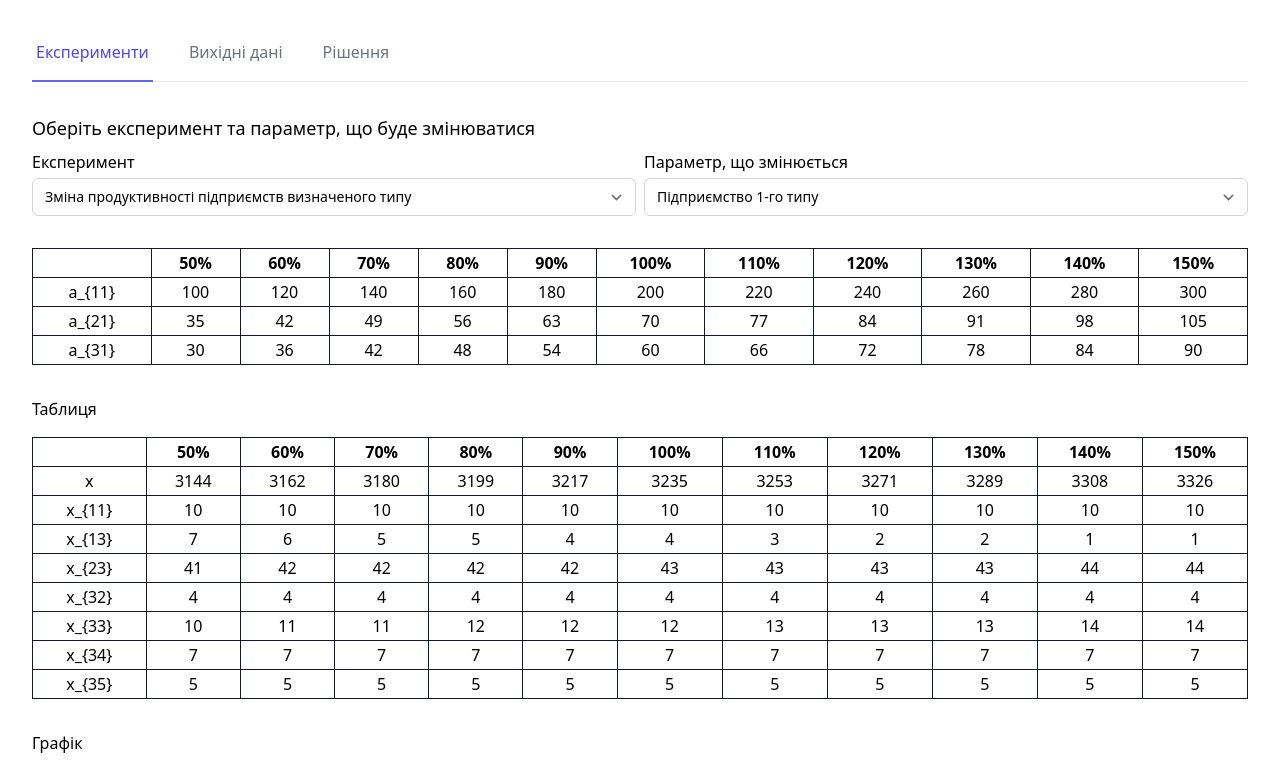
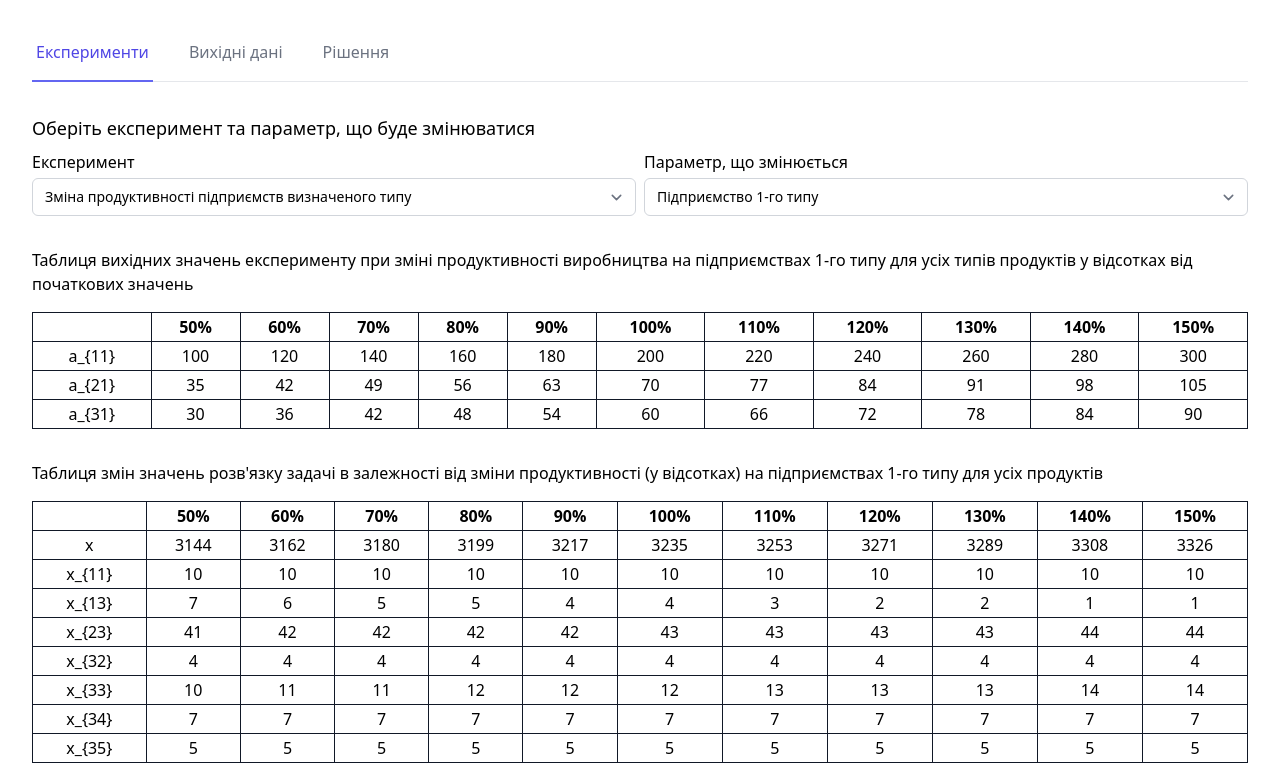
Before and after one commit to vb-oiko/course-paper-4, a React (Create React App) app: page / in a window 1280 px wide. Shown: the top 769 px of the page. Built offline with nearby package versions, Linux system fonts and the light colour scheme.

Commit message:
add headers

```diff
--- a/src/components/tabs/ExperimentTab.tsx
+++ b/src/components/tabs/ExperimentTab.tsx
@@ -1,6 +1,11 @@
 import React from "react";
 import { useSelector } from "react-redux";
-import { selectExperimentData, selectExperimentSourceData, selectResultHeader } from "../../rdx/selectors";
+import {
+  selectExperimentData,
+  selectExperimentSourceData,
+  selectResultHeader,
+  selectSourceHeader,
+} from "../../rdx/selectors";
 import { ExperimentChart } from "../experiment/ExperimentChart";
 import { ExperimentSelect } from "../experiment/ExperimentSelect";
 import { ExperimentTable } from "../experiment/ExperimentTable";
@@ -9,12 +14,18 @@ export const ExperimentTab: React.FC = () => {
   const experimentData = useSelector(selectExperimentData);
   const sourceData = useSelector(selectExperimentSourceData);
   const resultHeader = useSelector(selectResultHeader);
+  const sourceHeader = useSelector(selectSourceHeader);
 
   return (
     <div className="mb-4">
       <h2 className="mt-8 mb-2 text-lg font-medium">Оберіть експеримент та параметр, що буде змінюватися</h2>
       <ExperimentSelect />
-      {sourceData && <ExperimentTable experimentData={sourceData} className="mt-8 w-full" />}
+      {sourceData && (
+        <>
+          <h2 className="mt-8 mb-4"> {sourceHeader}</h2>
+          <ExperimentTable experimentData={sourceData} className="w-full" />
+        </>
+      )}
       {experimentData && (
         <>
           <h2 className="mt-8 mb-4">Таблиця {resultHeader}</h2>
--- a/src/rdx/selectors.ts
+++ b/src/rdx/selectors.ts
@@ -117,9 +117,44 @@ export const selectExperimentSourceData = createSelector(
 
 export const selectResultHeader = createSelector([selectExperiment, selectParamIndex], (experiment, paramIndex) => {
   const { type } = experiment;
+
   if (type === "product_set") {
-    return `зміни значень розв'язку задачі в залежності від зміни кількості виробів ${
+    return `змін значень розв'язку задачі в залежності від зміни кількості виробів ${
       paramIndex + 1
     }-го типу у комплекті `;
   }
+
+  if (type === "factory_number") {
+    return `змін значень розв'язку задачі в залежності від зміни загальної кількості підприємств ${
+      paramIndex + 1
+    }-го типу `;
+  }
+
+  if (type === "factory_productivity") {
+    return `змін значень розв'язку задачі в залежності від зміни продуктивності (у відсотках) на підприємствах ${
+      paramIndex + 1
+    }-го типу для усіх продуктів`;
+  }
+
+  if (type === "product_productivity") {
+    return `змін значень розв'язку задачі в залежності від зміни продуктивності (у відсотках) при виробництві ${
+      paramIndex + 1
+    }-го виробу на підприємствах усіх типів`;
+  }
 });
+
+export const selectSourceHeader = createSelector([selectExperiment, selectParamIndex], (experiment, paramIndex) => {
+  const { type } = experiment;
+
+  if (type === "factory_productivity") {
+    return `Таблиця вихідних значень експерименту при зміні продуктивності виробництва на підприємствах ${
+      paramIndex + 1
+    }-го типу для усіх типів продуктів у відсотках від початкових значень`;
+  }
+
+  if (type === "product_productivity") {
+    return `Таблиця вихідних значень експерименту при зміні продуктивності виробництва ${
+      paramIndex + 1
+    }-го виробу на підприємствах усіх типів у відсотках від початкових значень`;
+  }
+});
```
